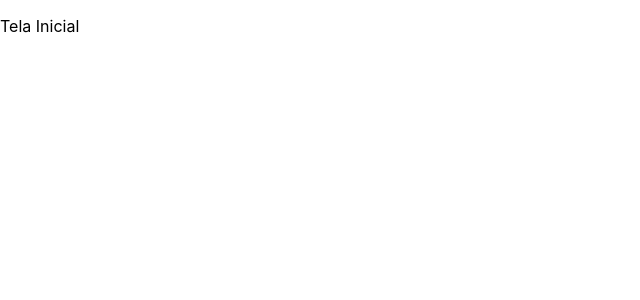
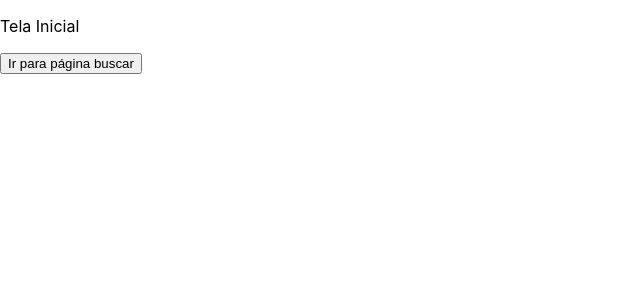
Before and after one commit to Athena-Atlantico-Bootcamp/Supermercado-SQ, a React (Vite) app in the folder frontend/: page / in a window 1280 px wide. Shown: the top 300 px of the page, without its empty margins (0-640 px from the left). Built offline with nearby package versions, Linux system fonts and the light colour scheme.

Commit message:
feat(frontend): criando conexão com api

```diff
--- a/frontend/src/pages/App.jsx
+++ b/frontend/src/pages/App.jsx
@@ -1,12 +1,16 @@
-import { useState } from 'react'
-
+import { useNavigate } from 'react-router-dom'
 
 function App() {
 
+  const navigate = useNavigate()
+  function paginaBuscar() {
+    navigate("/buscar")
+  }
 
   return (
-    <div className="App">
+    <div>
       <p>Tela Inicial</p>
+      <button onClick={paginaBuscar}>Ir para página buscar</button>
     </div>
   )
 }
--- a/frontend/src/pages/SearchScreen.jsx
+++ b/frontend/src/pages/SearchScreen.jsx
@@ -1,5 +1,17 @@
+import api from '../service/api'
+
 function SearchScreen() {
 
+  function getProducts() {
+    try {
+      api.get("/produtos")
+      .then( (res) => {console.log(res.data)} )
+    } catch (err) {
+      console.log(err.message)
+    }
+  }
+
+  getProducts()
 
   return (
     <div>
--- /dev/null
+++ b/frontend/src/service/api.js
@@ -0,0 +1,7 @@
+import axios from "axios"
+
+const api = axios.create({
+    baseURL: "https://supermercado-athena.herokuapp.com"
+})
+
+export default api
```
